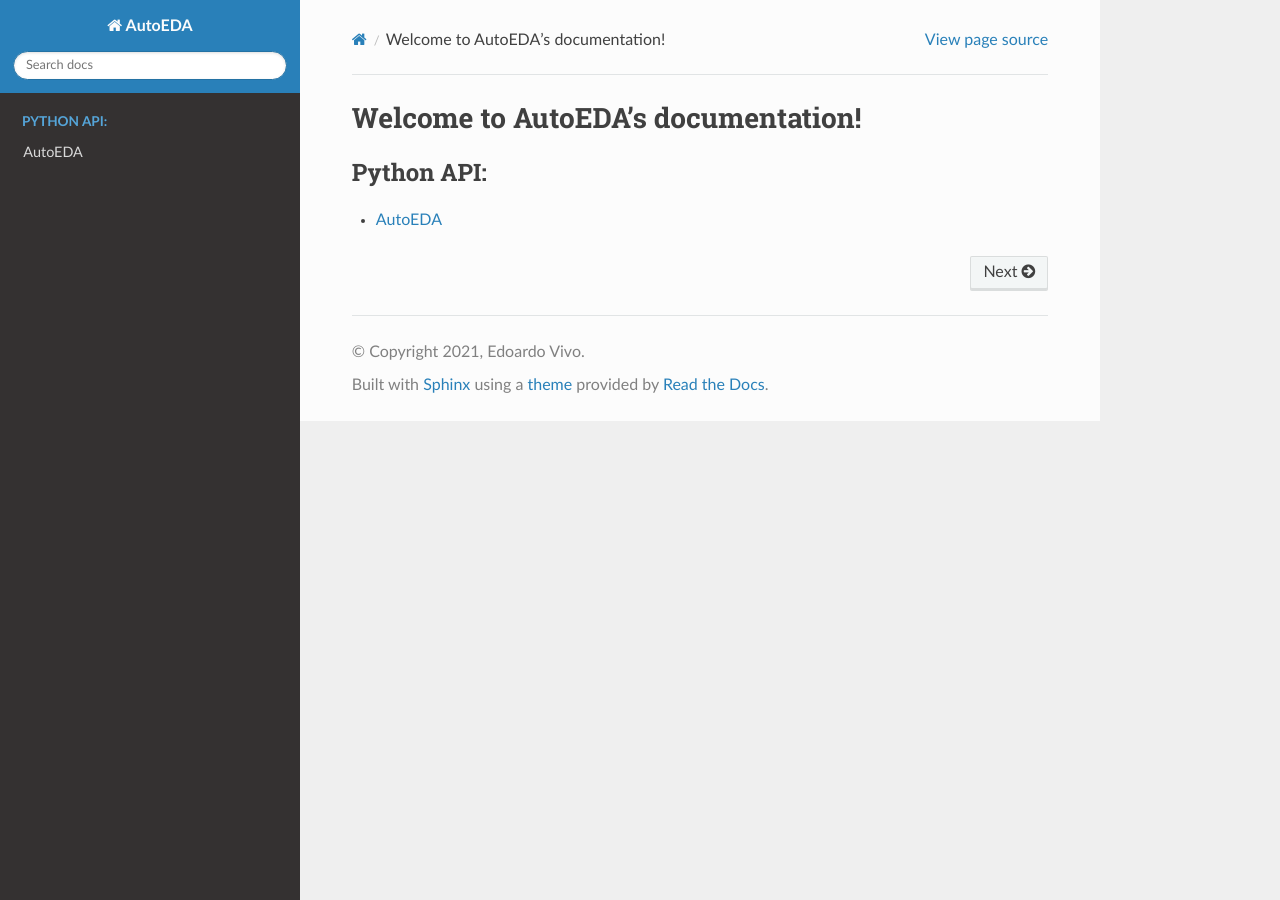
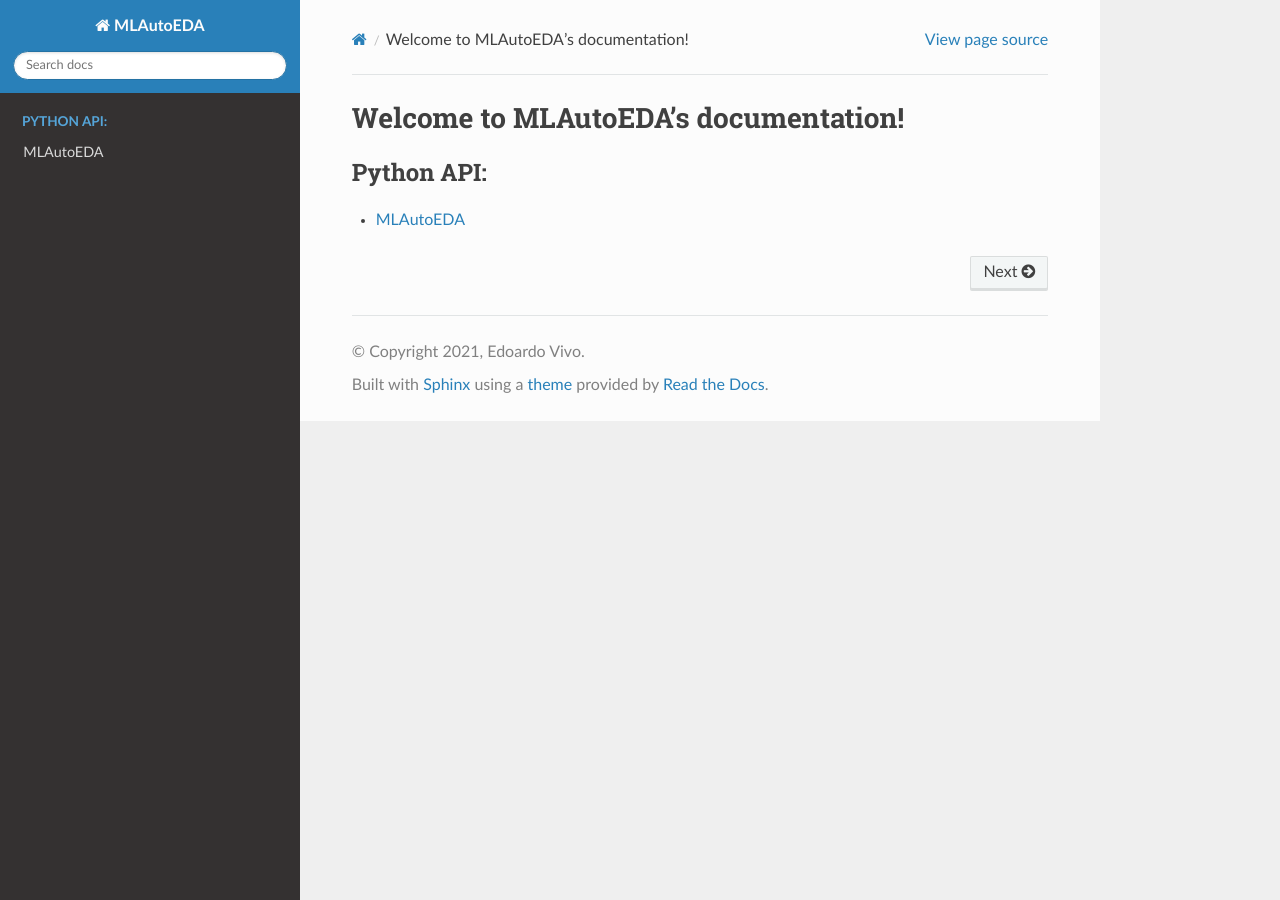
Before and after one commit to edoardovivo/MLAutoEDA, a Sphinx documentation site: the page built from docs/index.rst, in a window 1280 px wide. Built offline with Sphinx 7.4.7 and the Read the Docs theme 2.0.0, drawn with Linux system fonts in a browser that asks for light colours.

Commit message:
Added autodoc

```diff
--- a/docs/conf.py
+++ b/docs/conf.py
@@ -20,7 +20,7 @@
 
 # -- Project information -----------------------------------------------------
 
-project = 'AutoEDA'
+project = 'MLAutoEDA'
 copyright = '2021, Edoardo Vivo'
 author = 'Edoardo Vivo'
 
--- a/docs/index.rst
+++ b/docs/index.rst
@@ -1,8 +1,8 @@
-Welcome to AutoEDA's documentation!
+Welcome to MLAutoEDA's documentation!
 ===========================================
 
 .. toctree::
    :maxdepth: 2
    :caption: Python API:
 
-   source/api/AutoEDA
+   source/api/MLAutoEDA
--- a/docs/source/api/AutoEDA.rst
+++ /dev/null
@@ -1,7 +0,0 @@
-AutoEDA
-********
-
-.. currentmodule:: AutoEDA.AutoEDA
-
-.. autoclass:: AutoEDA.AutoEDA
-    :members:
--- /dev/null
+++ b/docs/source/api/MLAutoEDA.rst
@@ -0,0 +1,7 @@
+MLAutoEDA
+********
+
+.. currentmodule:: MLAutoEDA.MLAutoEDA
+
+.. autoclass:: MLAutoEDA.MLAutoEDA
+    :members:
```
